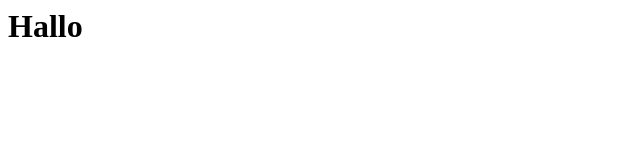
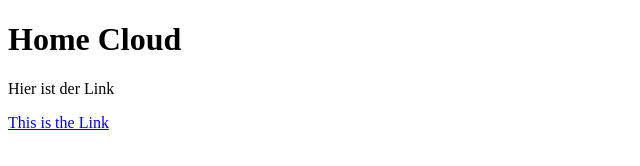
Before and after one commit to Bitterpython/homecloud, a plain HTML site: page index.html in a window 1280 px wide. Shown: the whole page, without its empty margins (0-640 px from the left). Drawn offline with Linux system fonts and the light colour scheme.

Commit message:
Update index.html

```diff
--- a/index.html
+++ b/index.html
@@ -1,5 +1,8 @@
+<!DOCTYPE html>
 <html>
-  <h1>
-    Hallo
-  </h1>
+    <body>
+        <h1> Home Cloud </h1>
+        <p> Hier ist der Link </p>
+        <a href="https://192.168.2.122">This is the Link</a>
+    </body>
 </html>
```
